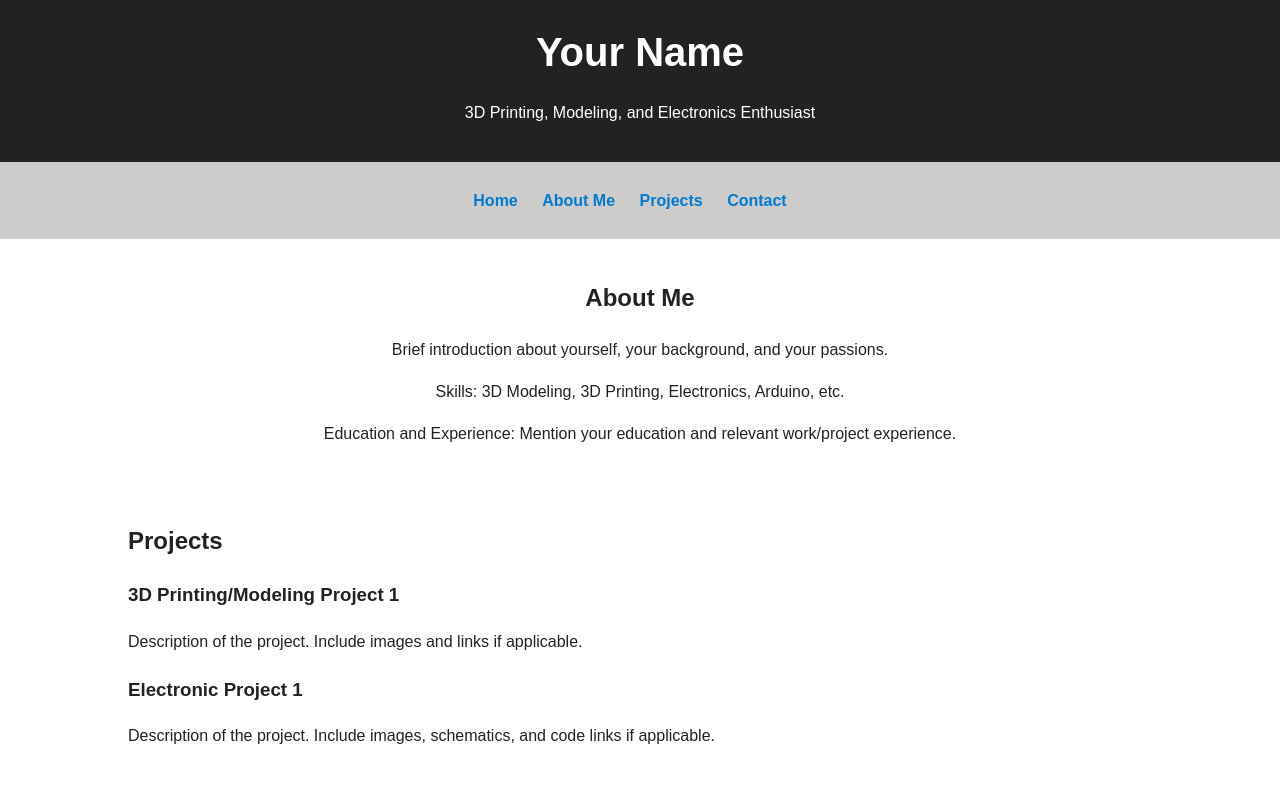
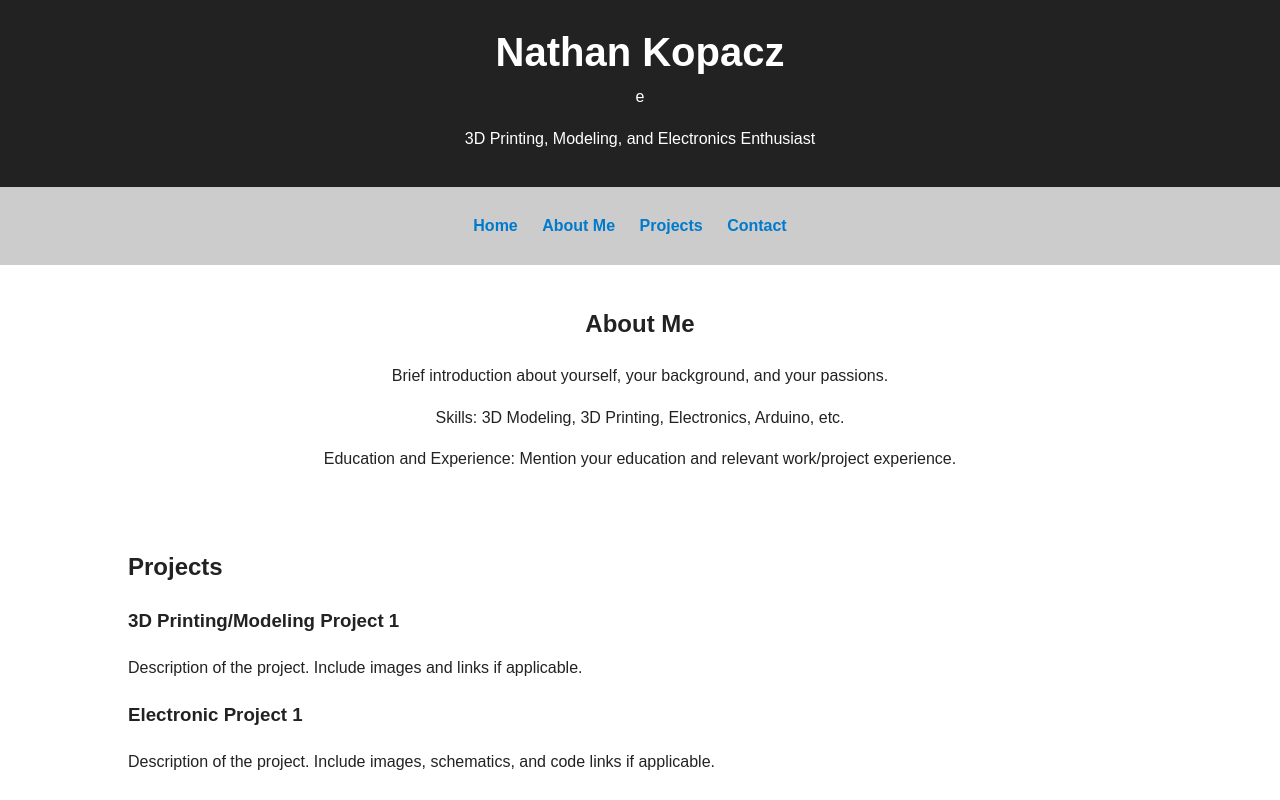
Before and after one commit to Ndkopacz/Ndkopacz.github.io, a plain HTML site: page index.html in a window 1280 px wide. Shown: the top 800 px of the page. Drawn offline with Linux system fonts and the light colour scheme.

Commit message:
Update index.html

```diff
--- a/index.html
+++ b/index.html
@@ -11,7 +11,7 @@
     <!-- Header Section -->
     <header>
         <div class="container">
-            <h1>Your Name</h1>
+            <h1>Nathan Kopacz</h1>e</h1>
             <p>3D Printing, Modeling, and Electronics Enthusiast</p>
         </div>
     </header>
```
